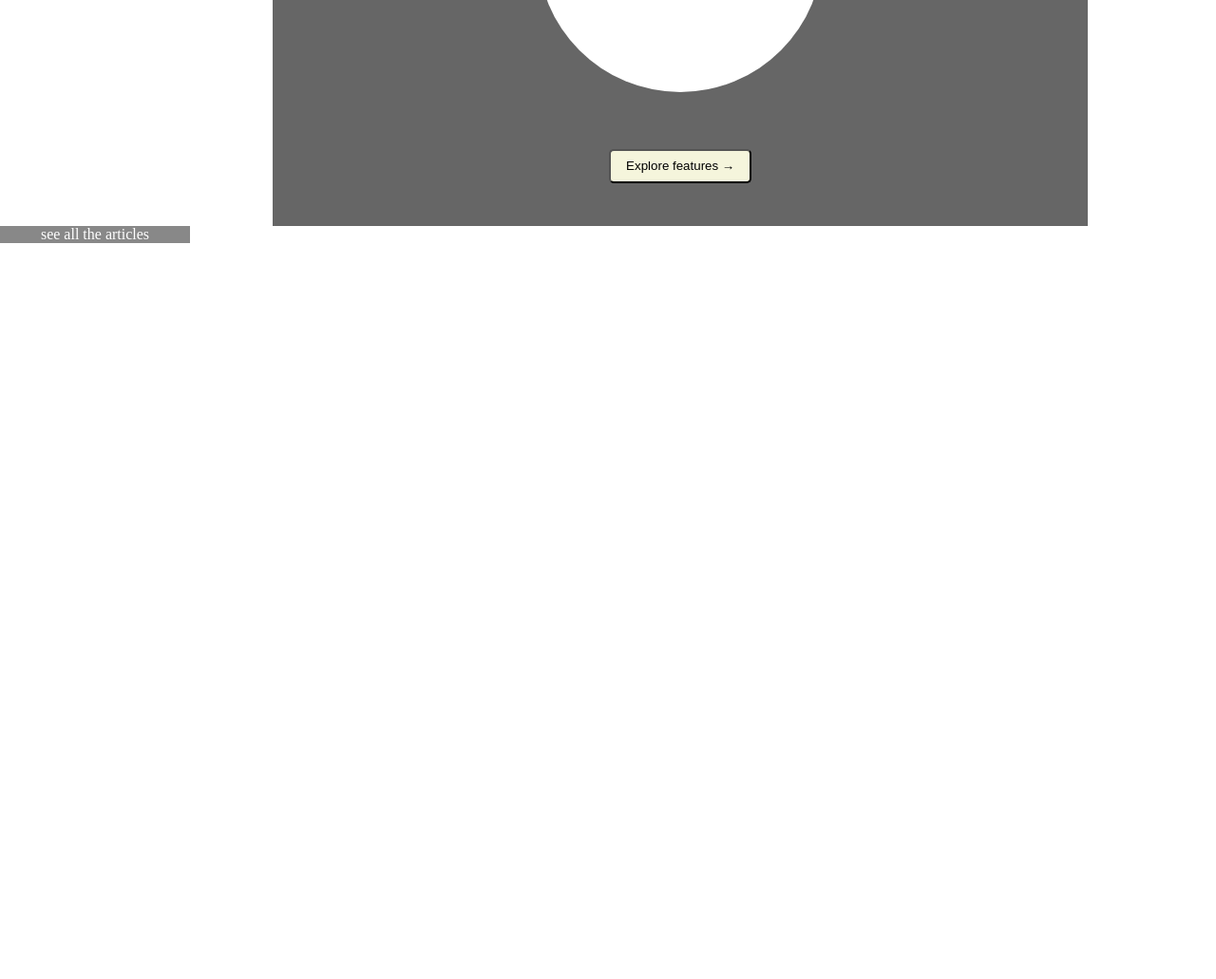
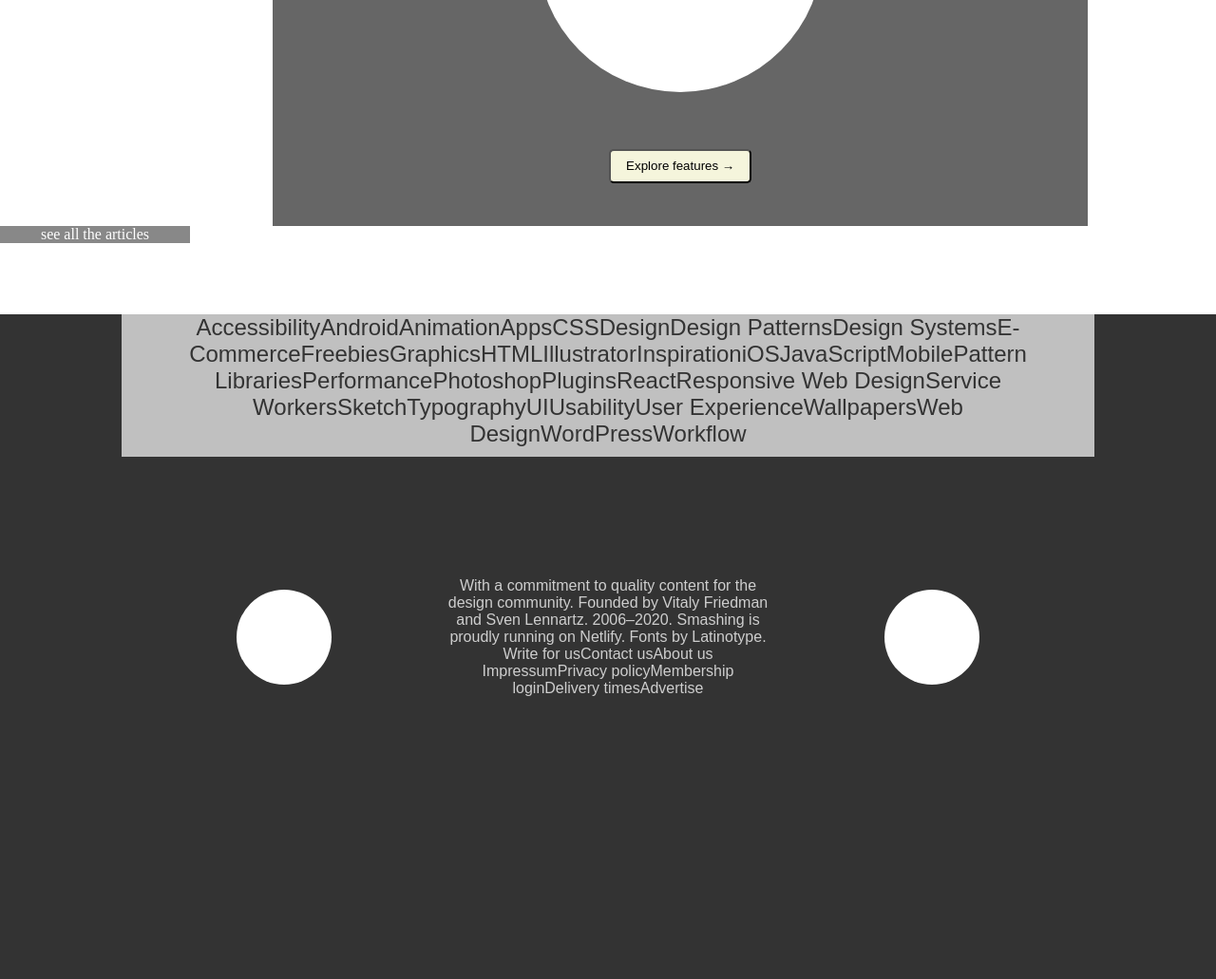
Before and after one commit to JelilFaisalAbudu/teardown, a plain HTML site: page index.html in a window 1280 px wide. Shown: the part 5182-6213 px from the top of the page at 95% size. Before the commit the page ends 5513 px from the top, so only its background shows below. Drawn offline with Linux system fonts and the light colour scheme.

Commit message:
add the footer to the page and style it.

```diff
--- a/index.html
+++ b/index.html
@@ -425,6 +425,28 @@
         </div>
 
     </article>
+    <footer class="footer">
+        <div class="first-item">
+            AccessibilityAndroidAnimationAppsCSSDesignDesign PatternsDesign SystemsE-CommerceFreebiesGraphicsHTMLIllustratorInspirationiOSJavaScriptMobilePattern LibrariesPerformancePhotoshopPluginsReactResponsive Web DesignService WorkersSketchTypographyUIUsabilityUser ExperienceWallpapersWeb DesignWordPressWorkflow
+        </div>
+        <div class="grid">
+            <div class="item">
+               <div class="grid-circle"></div>
+            </div>
+
+            <div class="center-content item">
+                <div class="text text1">With a commitment to quality content for the design community. Founded by Vitaly Friedman and Sven Lennartz. 2006–2020. Smashing is proudly running on Netlify. Fonts by Latinotype.
+                </div>
+
+                <div class="text text2">Write for usContact usAbout us ImpressumPrivacy policyMembership loginDelivery timesAdvertise
+                </div>
+            </div>
+
+            <div class="item">
+                <div class="grid-circle"></div>
+            </div>
+        </div>
+    </footer>
 </body>
 
 </html>
--- a/style.css
+++ b/style.css
@@ -439,3 +439,55 @@ body {
   align-items: center;
   justify-content: center;
 }
+
+.footer {
+  height: 700px;
+  width: 100%;
+  background: #333;
+  display: flex;
+  flex-direction: column;
+  align-items: center;
+  font: 24px jua, sans-serif;
+}
+
+.grid-circle {
+  height: 100px;
+  width: 100px;
+  background-color: #fff;
+  border-radius: 50%;
+}
+
+.first-item {
+  width: 80%;
+  height: 150px;
+  background-color: silver;
+  color: #333;
+  font-size: 24px;
+  text-align: center;
+}
+
+.grid{
+  display: flex;
+  align-items: center;
+  justify-content: center;
+  height: 300px;
+  width: 80%;
+  padding-top: 40px;
+}
+
+.item {
+  flex: 1;
+  display: flex;
+  align-items: stretch;
+  justify-content: center;
+}
+
+.center-content {
+  flex-direction: column;
+  justify-content: space-between;
+  color: #cecece;
+  text-align: center;
+  font-size: 16px;
+}
+
+.text1
```
